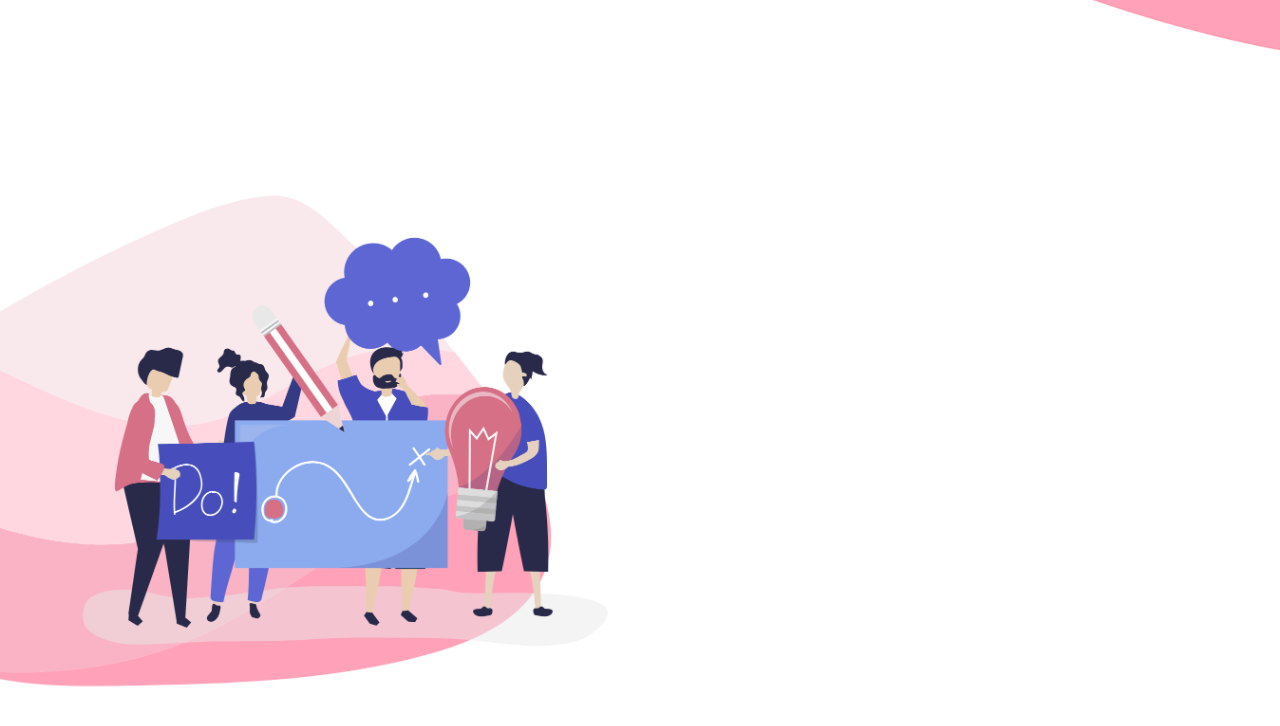
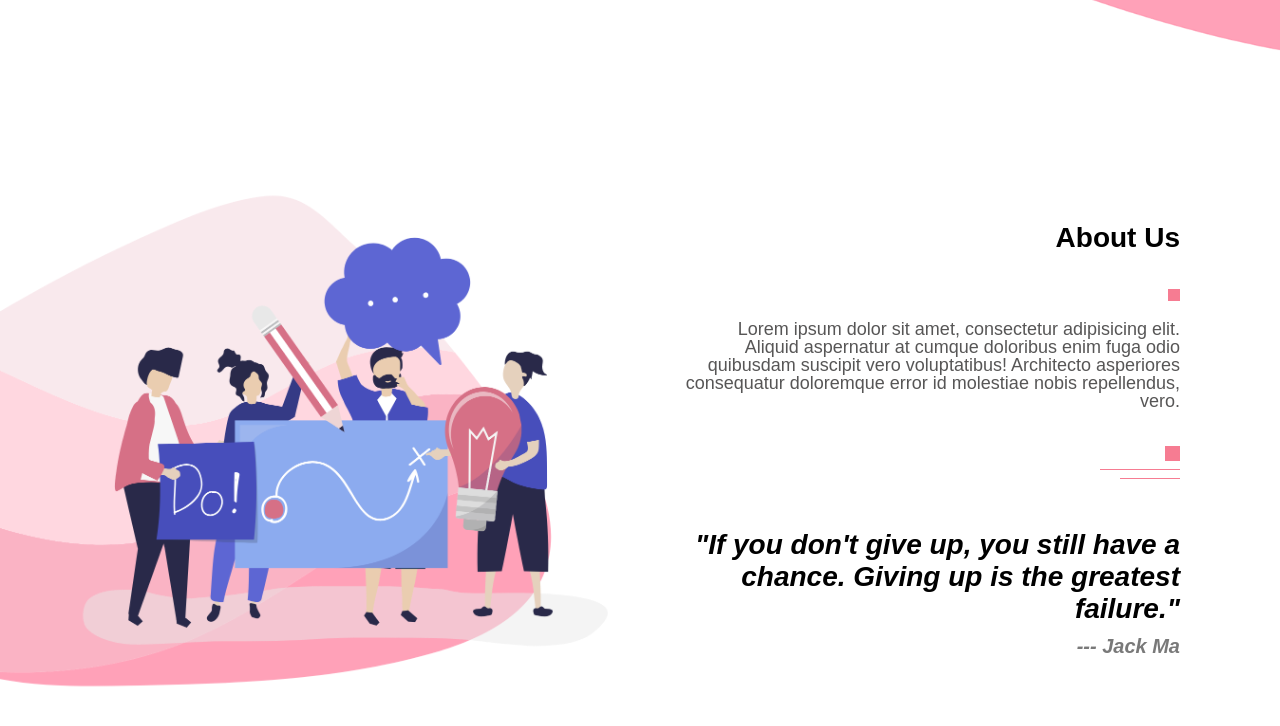
Before and after one commit to coderkabh/Course-Website, a plain HTML site: page index.html in a window 1280 px wide. Shown: the part 718-1444 px from the top of the page. Drawn offline with Linux system fonts and the light colour scheme.

Commit message:
About section completed

```diff
--- a/index.html
+++ b/index.html
@@ -57,7 +57,21 @@
         <img src="assets/images/about.png">
     </div>
     <div class="about-right-col">
+        <div class="about-text">
+            <h1> About Us</h1>
+            <span class="square"></span>
+            <p> Lorem ipsum dolor sit amet, consectetur adipisicing elit. Aliquid aspernatur at cumque doloribus enim fuga odio quibusdam suscipit vero voluptatibus! Architecto asperiores consequatur doloremque error id molestiae nobis repellendus, vero.</p>
+            <br><br>
+            <div class="square-style">
+                <span class="style-1"></span><br>
+                <span class="style-2"></span><br>
+                <span class="style-3"></span>
+            </div>
 
+
+            <h2> "If you don't give up, you still have a chance. Giving up is the greatest failure." </h2>
+            <h3> --- Jack Ma</h3>
+        </div>
     </div>
 
 </section>
--- a/style.css
+++ b/style.css
@@ -139,4 +139,24 @@ nav ul li a {
 
 .about-right-col{
     flex-basis: 50%;
+    text-align: right;
 }
+
+.about-text{
+    max-width: 500px;
+    margin-right: 100px;
+    display: inline-block;
+}
+
+.about-text h2{
+    margin: 50px 0 10px;
+    font-size: 28px;
+    font-style: italic;
+}
+
+.about-text h3{
+    font-size: 20px;
+    font-style: italic;
+    color: #797979;
+
+}
```
